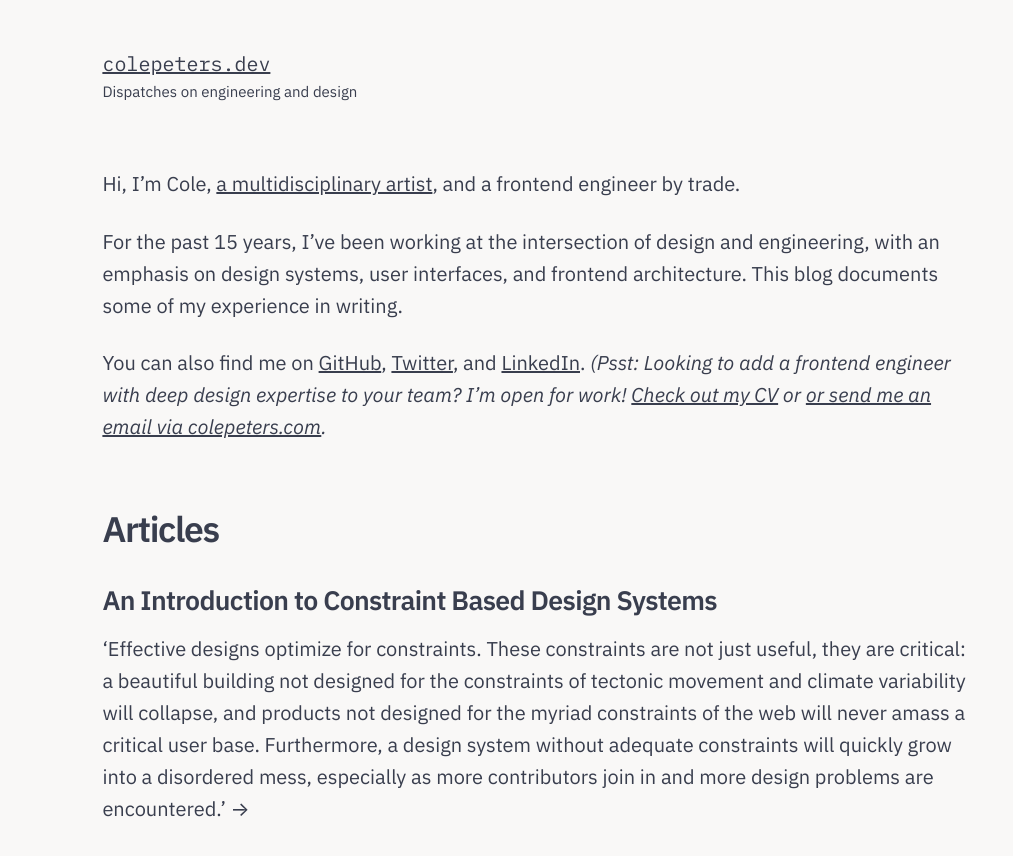
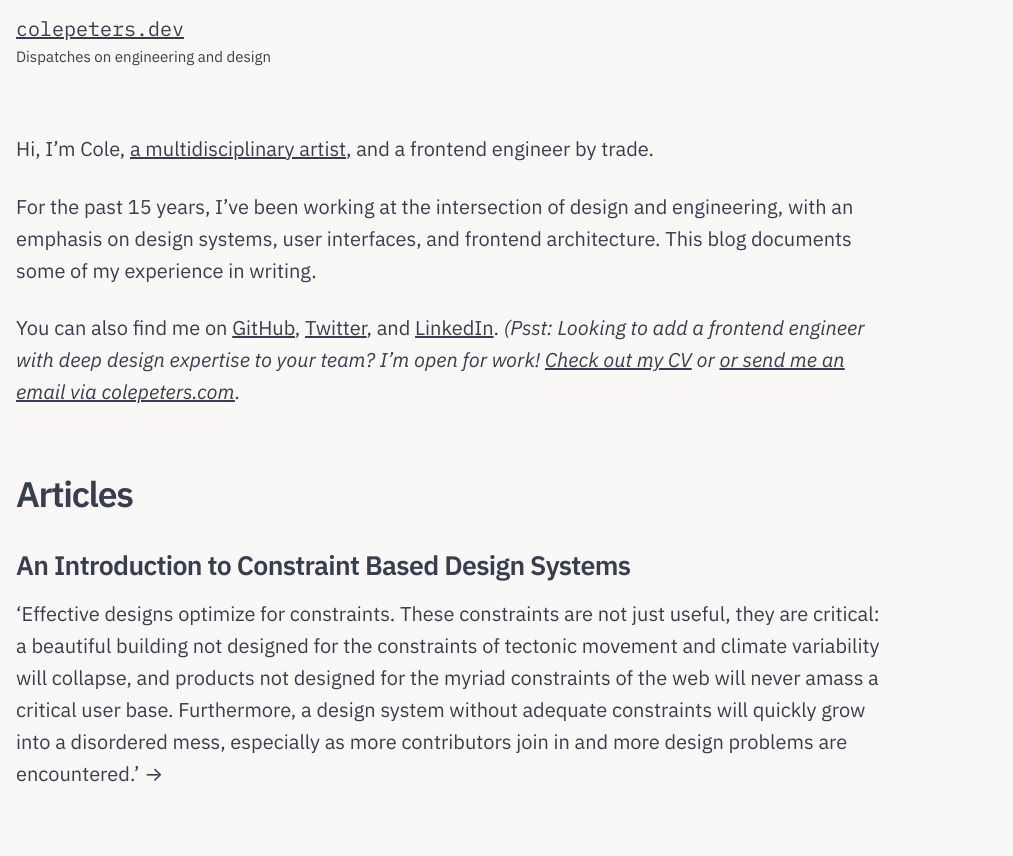
Before and after one commit to colepeters/colepeters.dev, a Next.js app: page / in a window 1280 px wide. Shown: the top 856 px of the page, without its empty margins (0-1013 px from the left). Built offline with nearby package versions, Linux system fonts and the light colour scheme.

Commit message:
Move clamped padding to sm

```diff
--- a/components/GlobalStyle.js
+++ b/components/GlobalStyle.js
@@ -11,6 +11,10 @@ const GlobalStyle = createGlobalStyle`
     font-family: IBM Plex Sans, -apple-system, BlinkMacSystemFont, Segoe UI, Roboto, Oxygen, Ubuntu, Cantarell, Fira Sans, Droid Sans, Helvetica Neue, sans-serif;
     font-size: ${(props) => props.theme.fontSizes[1]};
     line-height: ${(props) => props.theme.lineHeights.body};
+    padding: 1rem;
+  }
+
+  @media screen and (min-width ${(props) => props.theme.breakpoints[1]}) {
     padding: clamp(1rem, 4vw, 4rem) clamp(1rem, 8vw, 8rem)
   }
 
```
